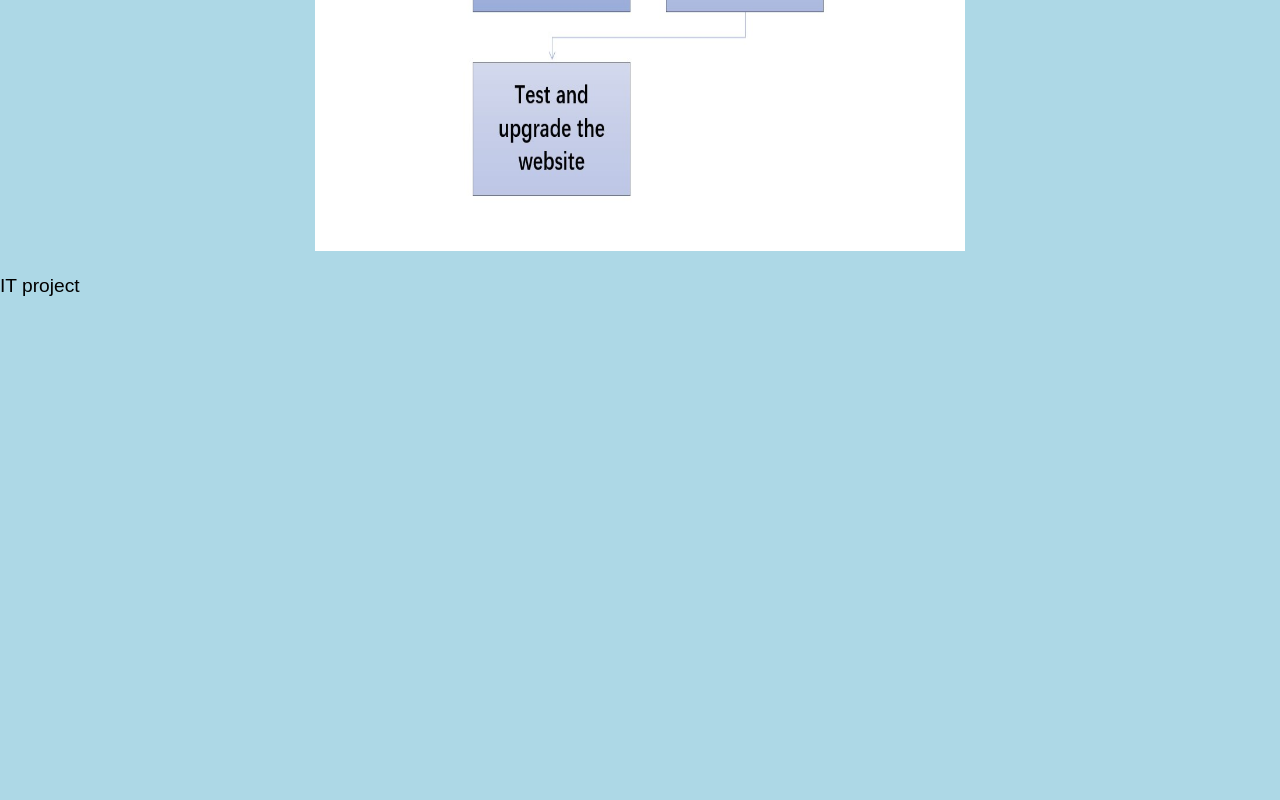
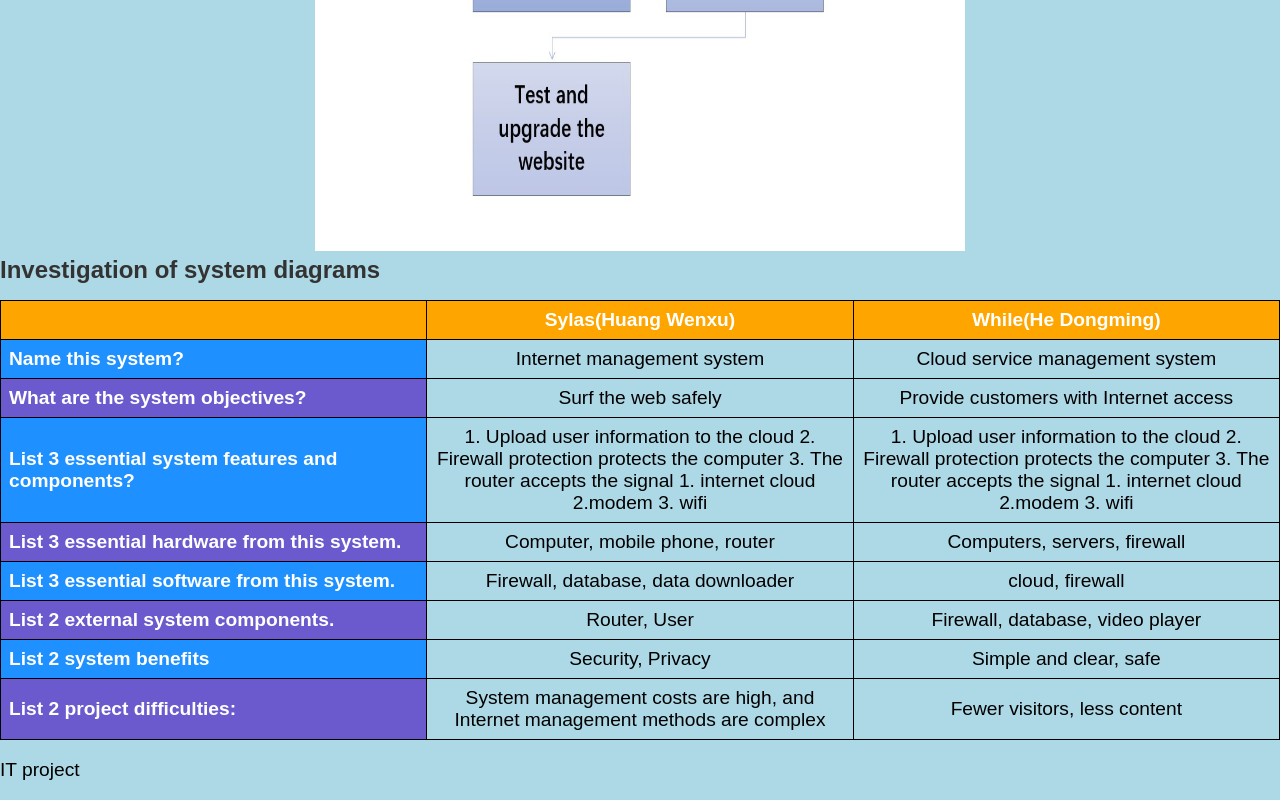
Before and after one commit to wch123138/cv123, a plain HTML site: page project.html in a window 1280 px wide. Shown: the part 1290-2090 px from the top of the page. Before the commit the page ends 1606 px from the top, so only its background shows below. Drawn offline with Linux system fonts and the light colour scheme.

Commit message:
Update project.html

```diff
--- a/project.html
+++ b/project.html
@@ -23,6 +23,58 @@
 <img src="yj.jpg"  width="650" height="600">
 <img src="lct.jpg"  width="650" height="600">
 </div>
+  <table>
+<caption>Investigation of  system diagrams</caption>
+<thead>
+<tr>
+<th><!-- Intentionally Blank --></th>
+<th>Sylas(Huang Wenxu)</th>
+<th>While(He Dongming)</th>
+<tr>
+</thead>
+<tbody>
+<tr>
+<th>Name this system? </th>
+<td>Internet management system</td>
+<td>Cloud service management system</td>
+</tr>
+<tr>
+<th>What are the system objectives? </th>
+<td>Surf the web safely</td>
+<td>Provide customers with Internet access</td>
+</tr>
+<tr>
+<th>List 3 essential system features and components?</th>
+<td>1. Upload user information to the cloud
+    2. Firewall protection protects the computer
+    3. The router accepts the signal
+    1. internet cloud
+     2.modem
+     3. wifi</td>
+<td>1. Upload user information to the cloud 2. Firewall protection protects the computer 3. The router accepts the signal 1. internet cloud 2.modem 3. wifi</td>
+</tr>
+<th>List 3 essential hardware from this system.</th>
+<td>Computer, mobile phone, router</td>
+<td>Computers, servers, firewall</td>
+</tr>
+<th>List 3 essential software from this system.</th>
+<td>Firewall, database, data downloader</td>
+<td> cloud, firewall</td>
+</tr>
+<th>List 2 external system components.</th>
+<td>Router, User</td>
+<td>Firewall, database, video player </td>
+</tr>
+<th>List 2 system benefits</th>
+<td>Security, Privacy</td>
+<td>Simple and clear, safe </td>
+</tr>
+<th>List 2 project difficulties:</th>
+<td>System management costs are high, and Internet management methods are complex</td>
+<td>Fewer visitors, less content </td>
+</tr>
+</tbody>
+</table>
 <footer>
     <p>IT project</p>
 </footer>
```
